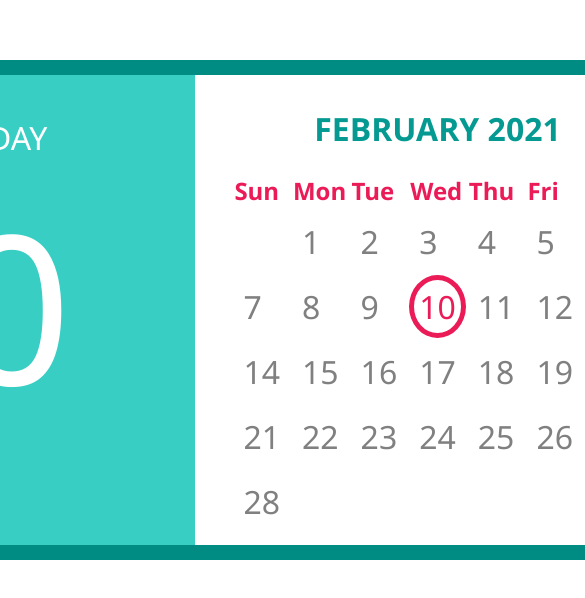
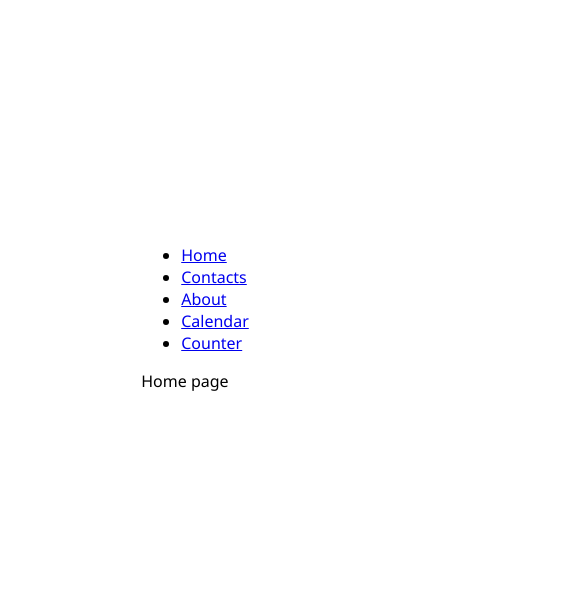
Before and after one commit to umar-khalilov/react_app, a React (Create React App) app: page / in a window 390 px wide. Shown: the part 112-710 px from the top of the page, 585 px wide, since content can reach past the window. Built offline with nearby package versions, Linux system fonts and the light colour scheme.

Commit message:
Add new feature Route

```diff
--- a/package.json
+++ b/package.json
@@ -13,6 +13,7 @@
     "node-sass": "^5.0.0",
     "react": "^17.0.1",
     "react-dom": "^17.0.1",
+    "react-router-dom": "^5.2.0",
     "react-scripts": "4.0.2",
     "web-vitals": "^1.1.0"
   },
--- a/src/App.js
+++ b/src/App.js
@@ -1,16 +1,65 @@
-import './App.css';
-import Counter from './components/Counter';
-import Calendar from './components/Calendar';
-import FlexContainer from './components/FlexContainer';
+import './App.css'
+import Counter from './components/Counter'
+import Calendar from './components/Calendar'
+// import FlexContainer from './components/FlexContainer';
+// import WindowSizes from './components/WindowSizes'
+import { BrowserRouter, Switch, Route, Link } from 'react-router-dom'
 
-function App(props) {
+function App (props) {
+  const stepNumber = 100;
   return (
-    <>
+    <BrowserRouter>
+      <nav>
+        <ul>
+          <li>
+            <Link to='/'>Home</Link>
+          </li>
+          <li>
+            <Link to='/contacts'>Contacts</Link>
+          </li>
+          <li>
+            <Link to='/about'>About</Link>
+          </li>
+          <li>
+            <Link to='/calendar'>Calendar</Link>
+          </li>
+          <li>
+            <Link to='/counter'>Counter</Link>
+          </li>
+        </ul>
+      </nav>
 
-<Calendar/>
-
-    </>
-  );
+      <Switch>
+        <Route exact path='/'>
+          <Home />
+        </Route>
+        <Route path='/contacts'>
+          <Contacts />
+        </Route>
+        <Route path='/about'>
+          <About />
+        </Route>
+        <Route path='/calendar'>
+          <Calendar />
+        </Route>
+        <Route path='/counter'>
+          <Counter stepNumber={stepNumber}/>
+        </Route>
+      </Switch>
+    </BrowserRouter>
+  )
 }
 
-export default App;
+const Home = () => {
+  return <div>Home page</div>
+}
+
+const Contacts = () => {
+  return <div>Contacts page</div>
+}
+
+const About = () => {
+  return <div>About page</div>
+}
+
+export default App
--- /dev/null
+++ b/src/components/WindowSizes/index.jsx
@@ -0,0 +1,34 @@
+import React, { Component } from 'react'
+
+class WindowSizes extends Component {
+  constructor (props) {
+    super(props)
+    this.state = {
+      x: 0,
+      y: 0
+    }
+  }
+
+  componentDidMount () {
+    window.addEventListener('resize', this.handleSize)
+  }
+
+  handleSize = () => {
+    this.setState({ x: window.innerWidth, y: window.innerHeight })
+  }
+
+  componentWillUnmount () {
+    window.removeEventListener('resize', this.handleSize)
+  }
+
+  render () {
+    const { x, y } = this.state
+    return (
+      <div>
+        Current window sizes are: x - {x} y - {y}
+      </div>
+    )
+  }
+}
+
+export default WindowSizes
```
Also changed, not shown: 1 other file (tests, documents, lock files or other folders).
